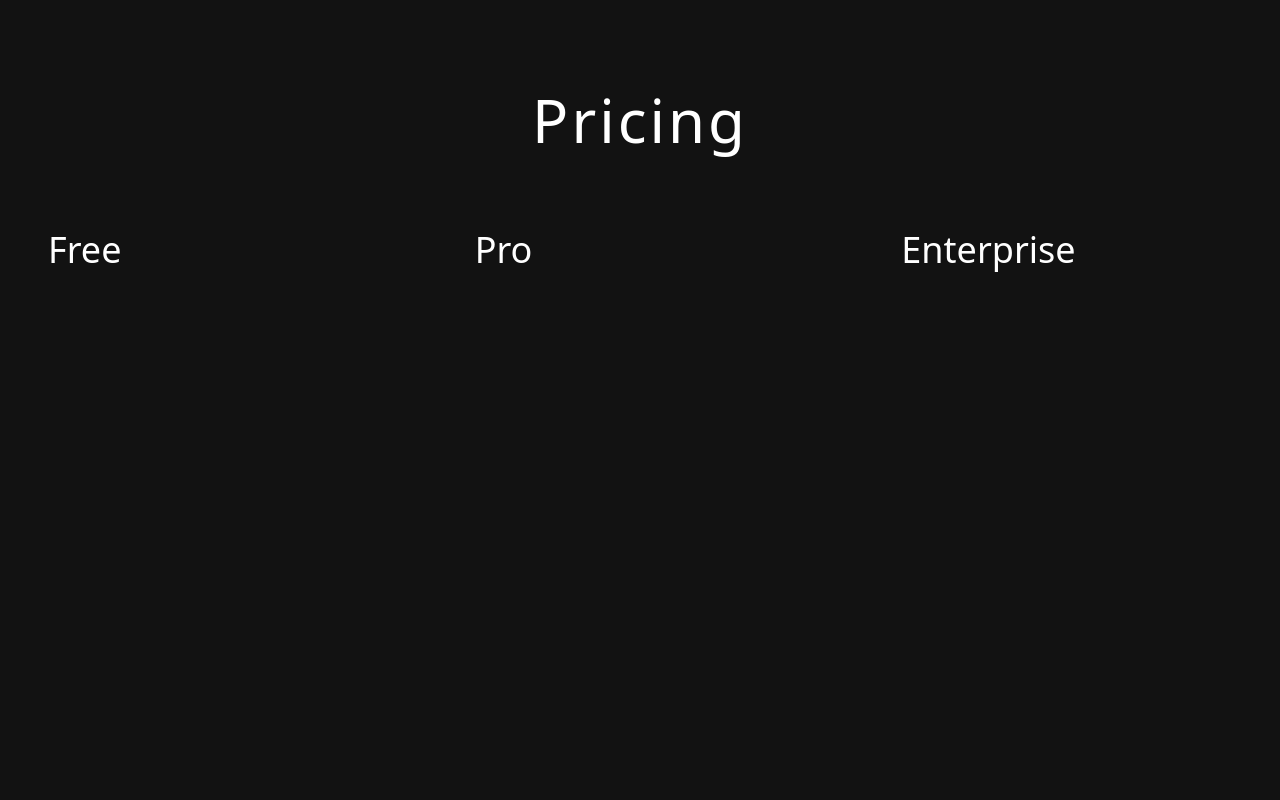
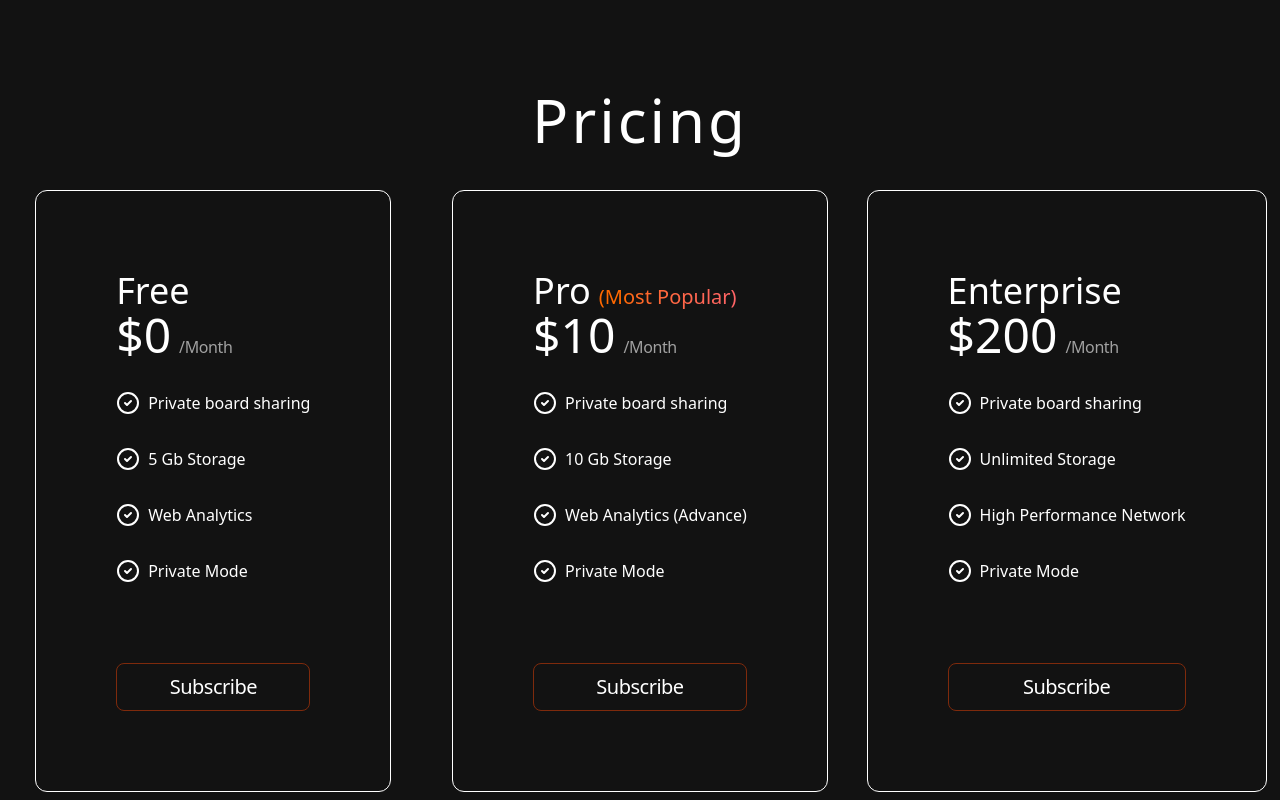
Before and after one commit to thekamiyeoladipo/virtual-labs, a React (Vite) app: page / in a window 1280 px wide. Shown: the part 2375-3175 px from the top of the page. Before the commit the page ends 2693 px from the top, so only its background shows below. Built offline with nearby package versions, Linux system fonts and the light colour scheme.

Commit message:
Enhance Pricing component with detailed options and update navItems href for Pricing

```diff
--- a/src/components/Pricing.jsx
+++ b/src/components/Pricing.jsx
@@ -3,18 +3,41 @@
 
 const Pricing = () => {
   return (
-    <div className="mt-20">
+    <div id="pricing" className="mt-20">
         <h2 className="text-3xl sm:text-5xl lg:text-6xl
         text-center my-8 tracking-wider">Pricing
         </h2>
         <div className="flex flex-wrap">
             {pricingOptions.map((option, index) => (
-                <div key={index} className="w-full sm:w-1/2
+                <div key={index} className="flex items-center justify-center w-full sm:w-1/2
                 lg:w-1/3 p-2">
-                    <div className="p-10 border-neutral-700 rounded-xl">
+                    <div className="p-20 border rounded-xl">
                     <p className="text-4xl">
                         {option.title}
+                        {option.title === "Pro" && (
+                            <span className="bg-gradient-to-r from-orange-500 to-red-400
+                            text-transparent bg-clip-text text-xl mb-4 ml-2">
+                                (Most Popular)
+                            </span>
+                        )}
                     </p>
+                    <p className="mb-4">
+                        <span className="text-5xl mt-6 mr-2">{option.price}</span>
+                        <span className="text-neutral-400 tracking-tight">/Month</span>
+                    </p>
+                    <ul>
+                        {option.features.map((feature, index) => (
+                            <li key={index} className="mt-8 flex items-center">
+                                <CheckCircle2 />
+                                <span className="ml-2">{feature}</span>
+                            </li>
+                        ))}
+                    </ul>
+                    <a href="#"
+                    className="inline-flex justify-center items-center text-center w-full
+                    h-12 p-5 mt-20 tracking-tight text-xl hover:bg-orange-900 border border-orange-900 rounded-lg transition duration-200">
+                        Subscribe
+                    </a>
                     </div>
                 </div>
             ))}
--- a/src/constants/index.jsx
+++ b/src/constants/index.jsx
@@ -15,7 +15,7 @@
 export const navItems = [
   { label: "Features", href: "#features" },
   { label: "Workflow", href: "#workflow" },
-  { label: "Pricing", href: "#" },
+  { label: "Pricing", href: "#pricing" },
   { label: "Testimonials", href: "#" },
 ];
 
```
